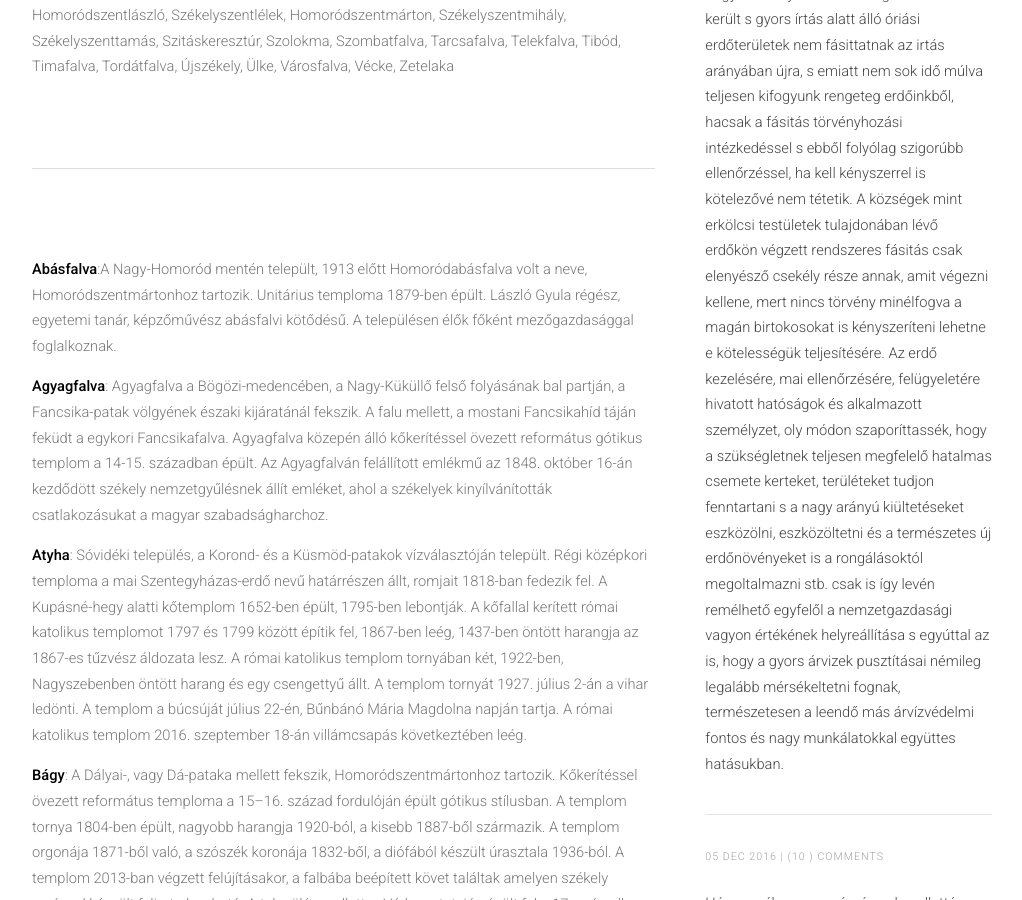
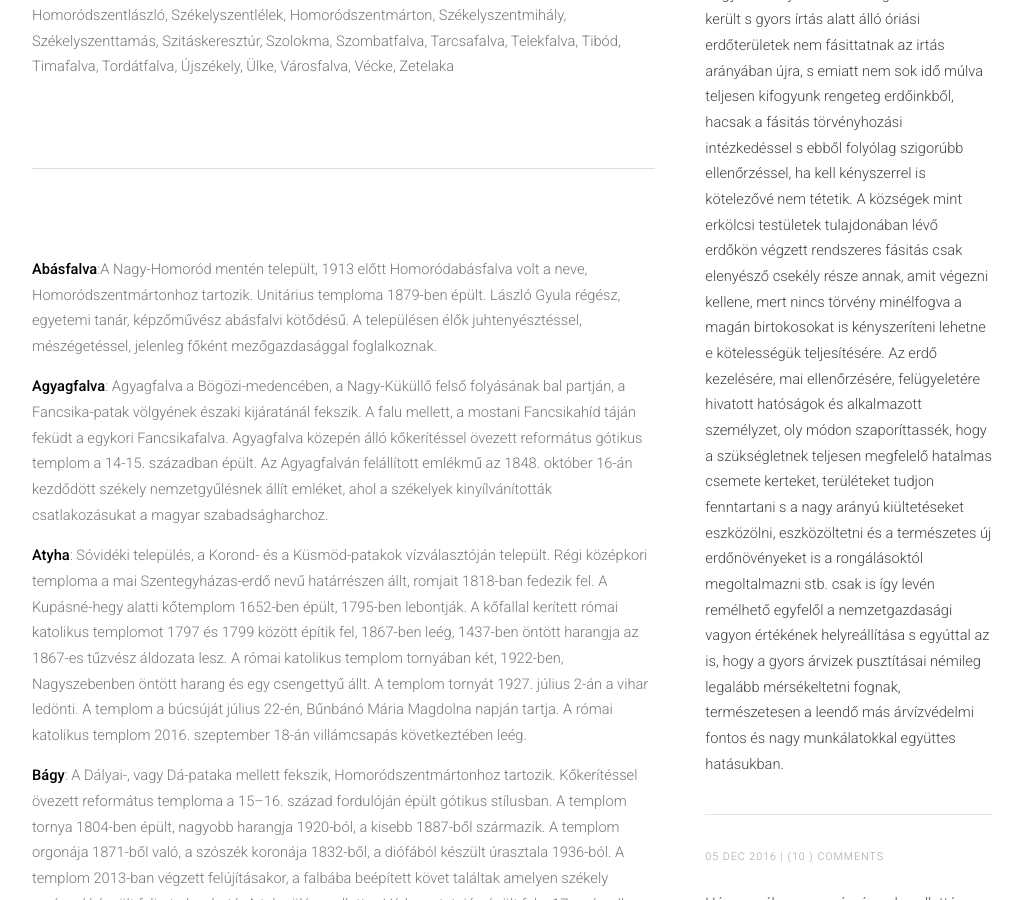
Before and after one commit to siculia/siculia.github.io, a Jekyll site: the page built from siculia-udvarhelyszek.html, in a window 1280 px wide and 900 px high, scrolled down 1780 px. Shown: the whole window, without its empty margins (128-1150 px from the left). Built offline with Jekyll 4.4.1, drawn with Linux system fonts in a browser that asks for light colours; nearby versions of some CDN libraries; library files that are not in the unit come from our copies.

Commit message:
Abosfalva

```diff
--- a/siculia-udvarhelyszek.html
+++ b/siculia-udvarhelyszek.html
@@ -71,7 +71,7 @@ layout: default
 							Városfalva, Vécke, Zetelaka </p>
 
 							<hr></hr>
-							<p style="text-align: left;"><b>Abásfalva</b>:A Nagy-Homoród mentén települt, 1913 előtt Homoródabásfalva volt a neve, Homoródszentmártonhoz tartozik. Unitárius temploma 1879-ben épült. László Gyula régész, egyetemi tanár, képzőművész abásfalvi kötődésű. A településen élők főként mezőgazdasággal foglalkoznak.</p>
+							<p style="text-align: left;"><b>Abásfalva</b>:A Nagy-Homoród mentén települt, 1913 előtt Homoródabásfalva volt a neve, Homoródszentmártonhoz tartozik. Unitárius temploma 1879-ben épült. László Gyula régész, egyetemi tanár, képzőművész abásfalvi kötődésű. A településen élők juhtenyésztéssel, mészégetéssel, jelenleg főként mezőgazdasággal foglalkoznak.</p>
 							<p style="text-align: left;"><b>Agyagfalva</b>: Agyagfalva a Bögözi-medencében, a Nagy-Küküllő felső folyásának bal partján, a Fancsika-patak völgyének északi kijáratánál fekszik. A falu mellett, a mostani Fancsikahíd táján feküdt a egykori  Fancsikafalva. Agyagfalva közepén álló kőkerítéssel övezett református gótikus templom a 14-15. században épült. Az Agyagfalván felállított emlékmű az 1848. október 16-án kezdődött székely nemzetgyűlésnek állít emléket, ahol a székelyek kinyílvánították csatlakozásukat a magyar szabadságharchoz.</p>
 							<p style="text-align: left;"><b>Atyha</b>: Sóvidéki település, a Korond- és a Küsmöd-patakok vízválasztóján települt. Régi középkori temploma a mai Szentegyházas-erdő nevű határrészen állt, romjait 1818-ban fedezik fel. A Kupásné-hegy alatti kőtemplom 1652-ben épült, 1795-ben lebontják. A kőfallal kerített római katolikus templomot 1797 és 1799 között építik fel, 1867-ben leég, 1437-ben öntött harangja az 1867-es tűzvész áldozata lesz. A római katolikus templom tornyában két, 1922-ben, Nagyszebenben öntött harang és egy csengettyű állt. A templom tornyát 1927. július 2-án a vihar ledönti. A templom a búcsúját július 22-én, Bűnbánó Mária Magdolna napján tartja. A római katolikus templom 2016. szeptember 18-án villámcsapás következtében leég. </p>
 							<p style="text-align: left;"><b>Bágy</b>: A Dályai-, vagy Dá-pataka mellett fekszik, Homoródszentmártonhoz tartozik. Kőkerítéssel övezett református temploma a 15–16. század fordulóján épült gótikus stílusban. A templom tornya 1804-ben épült, nagyobb harangja 1920-ból, a kisebb 1887-ből származik. A templom orgonája 1871-ből való, a szószék koronája 1832-ből, a diófából készült úrasztala 1936-ból. A templom 2013-ban végzett felújításakor, a falbába beépített követ találtak amelyen székely rovással készült felirat olvasható. A település mellett, a Várhegy tetején épült fel a 17. században Bágy, Ége, Dálya, Lókod, Patakfalva és Recsenyéd települések munkájából  a bágyi vár, amelynek romjait maradtak meg. A Bágyi Várfesztivált minden év pünkösd vasárnapján rendezik.</p>
```
